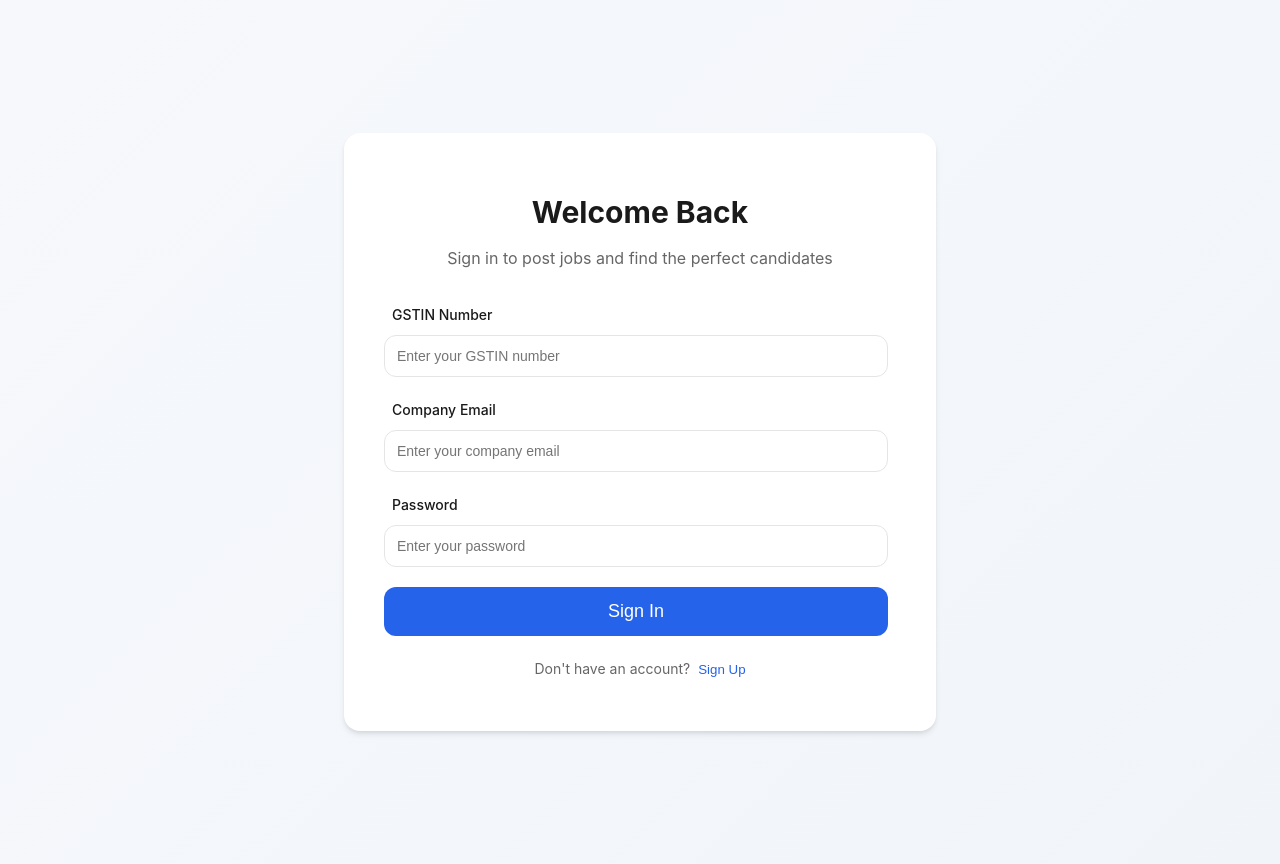
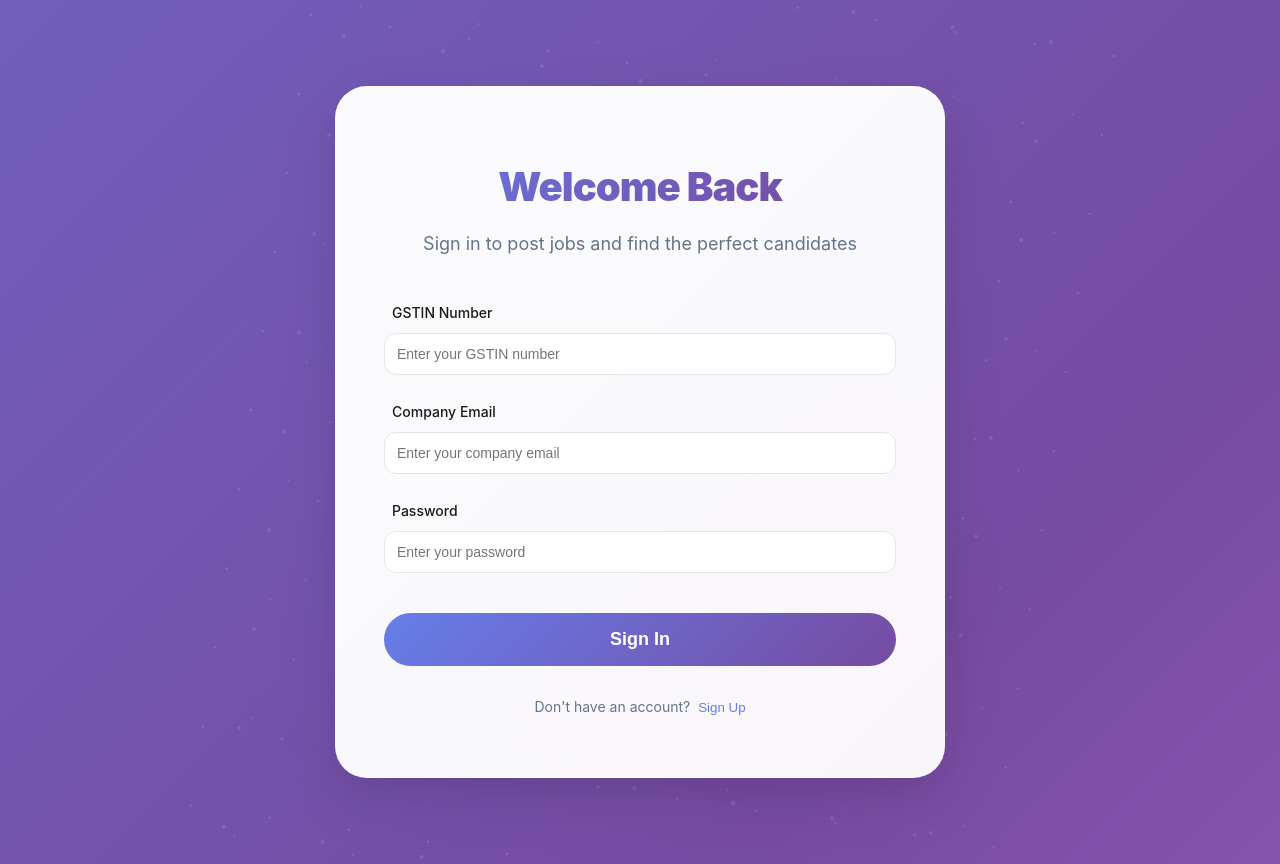
Before and after one commit to sumantajash1/JobBridge, a React (Create React App) app in the folder Frontend/: page /employer/signin in a window 1280 px wide. Built offline with nearby package versions, Linux system fonts and the light colour scheme.

Commit message:
Frontend Changes

```diff
--- a/Frontend/src/pages/CompanySignUp.css
+++ b/Frontend/src/pages/CompanySignUp.css
@@ -1,36 +1,111 @@
 .signup-container {
+  background: linear-gradient(135deg, #667eea 0%, #764ba2 50%, #f093fb 100%);
+  background-size: 400% 400%;
+  animation: gradientShift 8s ease infinite;
   min-height: 100vh;
   display: flex;
   align-items: center;
   justify-content: center;
   padding: 2rem;
-  background: linear-gradient(135deg, #f6f8fc 0%, #f1f5f9 100%);
+  position: relative;
+  overflow: hidden;
+}
+
+/* Animated background gradient */
+@keyframes gradientShift {
+  0% { background-position: 0% 50%; }
+  50% { background-position: 100% 50%; }
+  100% { background-position: 0% 50%; }
+}
+
+/* Floating particles effect */
+.signup-container::before {
+  content: '';
+  position: absolute;
+  top: 0;
+  left: 0;
+  right: 0;
+  bottom: 0;
+  background-image:
+    radial-gradient(circle at 20% 80%, rgba(255, 255, 255, 0.1) 2px, transparent 2px),
+    radial-gradient(circle at 80% 20%, rgba(255, 255, 255, 0.15) 1px, transparent 1px),
+    radial-gradient(circle at 40% 40%, rgba(255, 255, 255, 0.1) 1px, transparent 1px);
+  background-size: 100px 100px, 80px 80px, 120px 120px;
+  animation: float 20s linear infinite;
+}
+
+@keyframes float {
+  0% { transform: translateY(0px) rotate(0deg); }
+  100% { transform: translateY(-100px) rotate(360deg); }
 }
 
 .signup-card {
   width: 100%;
   max-width: 64rem;
-  background: white;
-  border-radius: 1rem;
-  box-shadow: 0 4px 6px -1px rgba(0, 0, 0, 0.1), 0 2px 4px -1px rgba(0, 0, 0, 0.06);
   padding: 3rem;
+  border-radius: 32px;
+  background: rgba(255, 255, 255, 0.95);
+  backdrop-filter: blur(20px);
+  border: 1px solid rgba(255, 255, 255, 0.2);
+  box-shadow:
+    0 20px 60px rgba(0, 0, 0, 0.1),
+    0 8px 32px rgba(0, 0, 0, 0.05),
+    inset 0 1px 0 rgba(255, 255, 255, 0.8);
+  transition: all 0.4s cubic-bezier(0.4, 0, 0.2, 1);
+  position: relative;
+  z-index: 1;
+}
+
+.signup-card::before {
+  content: '';
+  position: absolute;
+  top: 0;
+  left: 0;
+  right: 0;
+  bottom: 0;
+  border-radius: 32px;
+  background: linear-gradient(135deg, rgba(255, 255, 255, 0.4), rgba(255, 255, 255, 0.1));
+  z-index: -1;
+}
+
+.signup-card:hover {
+  transform: translateY(-10px) scale(1.02);
+  box-shadow:
+    0 30px 80px rgba(0, 0, 0, 0.15),
+    0 12px 40px rgba(0, 0, 0, 0.08),
+    inset 0 1px 0 rgba(255, 255, 255, 0.9);
 }
 
 .signup-header {
   text-align: center;
-  margin-bottom: 3rem;
+  margin-bottom: 2.5rem;
 }
 
 .signup-header h1 {
-  font-size: 2rem;
-  font-weight: 700;
-  color: #1a1a1a;
-  margin-bottom: 0.75rem;
+  font-weight: 900;
+  background: linear-gradient(135deg, #667eea, #764ba2, #f093fb);
+  background-clip: text;
+  -webkit-background-clip: text;
+  -webkit-text-fill-color: transparent;
+  background-size: 200% 200%;
+  animation: textGradient 3s ease infinite;
+  font-size: 2.5rem;
+  margin-bottom: 1rem;
+  letter-spacing: -1px;
+}
+
+@keyframes textGradient {
+  0%, 100% { background-position: 0% 50%; }
+  50% { background-position: 100% 50%; }
 }
 
 .signup-header p {
-  color: #666;
+  color: #64748b;
   font-size: 1.125rem;
+  line-height: 1.7;
+  margin-bottom: 2rem;
+  text-align: center;
+  font-weight: 400;
 }
 
 .signup-form {
@@ -62,13 +137,14 @@
   border: 1px solid #e5e5e5;
   border-radius: 0.75rem;
   background: #ffffff;
+  transition: all 0.2s ease;
   font-size: 0.875rem;
 }
 
 .form-field input:focus {
   outline: none;
-  border-color: #2563eb;
-  box-shadow: 0 0 0 3px rgba(37, 99, 235, 0.1);
+  border-color: #667eea;
+  box-shadow: 0 0 0 3px rgba(102, 126, 234, 0.1);
 }
 
 .error-message {
@@ -79,7 +155,7 @@
 }
 
 .form-field.error input {
-  border-color: #e5e5e5;
+  border-color: #ef4444;
 }
 
 .form-field.error .error-message {
@@ -95,42 +171,73 @@
 }
 
 .submit-btn {
-  background: #2563eb;
+  background: linear-gradient(135deg, #667eea 0%, #764ba2 100%);
   color: white;
-  padding: 0.875rem 2rem;
+  padding: 1rem 2rem;
   border: none;
-  border-radius: 0.75rem;
-  font-weight: 500;
+  border-radius: 50px;
+  font-weight: 600;
+  font-size: 1.125rem;
   cursor: pointer;
+  transition: all 0.4s cubic-bezier(0.4, 0, 0.2, 1);
+  position: relative;
+  overflow: hidden;
   min-width: 200px;
 }
 
+.submit-btn::before {
+  content: '';
+  position: absolute;
+  top: 0;
+  left: -100%;
+  width: 100%;
+  height: 100%;
+  background: linear-gradient(90deg, transparent, rgba(255, 255, 255, 0.3), transparent);
+  transition: left 0.6s ease;
+}
+
+.submit-btn:hover::before {
+  left: 100%;
+}
+
 .submit-btn:hover {
-  background: #1d4ed8;
+  transform: translateY(-3px) scale(1.05);
+  background: linear-gradient(135deg, #764ba2 0%, #667eea 100%);
+  box-shadow: 0 15px 40px rgba(102, 126, 234, 0.4);
+}
+
+.submit-btn:active {
+  transform: translateY(-1px) scale(1.02);
 }
 
 .signin-link {
-  color: #666;
+  color: #64748b;
   font-size: 0.875rem;
 }
 
 .link-btn {
   background: none;
   border: none;
-  color: #2563eb;
+  color: #667eea;
   font-weight: 500;
   cursor: pointer;
   padding: 0;
   margin-left: 0.25rem;
+  transition: color 0.2s ease;
 }
 
 .link-btn:hover {
-  text-decoration: underline;
+  color: #764ba2;
 }
 
 @media (max-width: 768px) {
+  .signup-container {
+    padding: 1rem;
+  }
+
   .signup-card {
     padding: 2rem;
+    border-radius: 24px;
   }
 
   .form-grid {
@@ -138,6 +245,10 @@
   }
 
   .signup-header h1 {
-    font-size: 1.75rem;
+    font-size: 2rem;
+  }
+
+  .signup-header p {
+    font-size: 1rem;
   }
 }
--- a/Frontend/src/pages/PostJobs.css
+++ b/Frontend/src/pages/PostJobs.css
@@ -1,28 +1,43 @@
 .job-posting-card {
   width: 100%;
   max-width: 64rem;
-  margin: 0 auto;
-  background: rgba(255, 255, 255, 0.8);
-  backdrop-filter: blur(12px);
-  border: none;
-  box-shadow: 0 25px 50px -12px rgba(0, 0, 0, 0.25);
-  border-radius: 1rem;
-  transition: all 0.5s ease;
+  margin: 2rem auto;
+  padding: 3rem;
+  border-radius: 32px;
+  background: rgba(255, 255, 255, 0.95);
+  backdrop-filter: blur(20px);
+  border: 1px solid rgba(255, 255, 255, 0.2);
+  box-shadow:
+    0 20px 60px rgba(0, 0, 0, 0.1),
+    0 8px 32px rgba(0, 0, 0, 0.05),
+    inset 0 1px 0 rgba(255, 255, 255, 0.8);
+  transition: all 0.4s cubic-bezier(0.4, 0, 0.2, 1);
+  position: relative;
+  z-index: 1;
+}
+
+.job-posting-card::before {
+  content: '';
+  position: absolute;
+  top: 0;
+  left: 0;
+  right: 0;
+  bottom: 0;
+  border-radius: 32px;
+  background: linear-gradient(135deg, rgba(255, 255, 255, 0.4), rgba(255, 255, 255, 0.1));
+  z-index: -1;
 }
 
 .job-posting-card:hover {
-  box-shadow: 0 32px 64px -12px rgba(0, 0, 0, 0.35);
-  transform: translateY(-8px);
+  transform: translateY(-10px) scale(1.02);
+  box-shadow:
+    0 30px 80px rgba(0, 0, 0, 0.15),
+    0 12px 40px rgba(0, 0, 0, 0.08),
+    inset 0 1px 0 rgba(255, 255, 255, 0.9);
 }
 
 .card-content {
-  padding: 3rem;
-}
-
-@media (min-width: 1024px) {
-  .card-content {
-    padding: 3rem;
-  }
+  padding: 0;
 }
 
 /* Header */
@@ -49,26 +64,30 @@
 }
 
 .title {
-  font-size: 2.5rem;
-  font-weight: bold;
-  background: linear-gradient(to right, #1d4ed8, #7c3aed);
+  font-weight: 900;
+  background: linear-gradient(135deg, #667eea, #764ba2, #f093fb);
   background-clip: text;
   -webkit-background-clip: text;
-  color: transparent;
+  -webkit-text-fill-color: transparent;
+  background-size: 200% 200%;
+  animation: textGradient 3s ease infinite;
+  font-size: 2.5rem;
   margin-bottom: 1rem;
+  letter-spacing: -1px;
 }
 
-@media (min-width: 1024px) {
-  .title {
-    font-size: 3rem;
-  }
+@keyframes textGradient {
+  0%, 100% { background-position: 0% 50%; }
+  50% { background-position: 100% 50%; }
 }
 
 .subtitle {
-  color: #6b7280;
+  color: #64748b;
   font-size: 1.125rem;
-  max-width: 32rem;
-  margin: 0 auto;
+  line-height: 1.7;
+  margin-bottom: 2rem;
+  text-align: center;
+  font-weight: 400;
 }
 
 /* Job Type Toggle */
@@ -83,9 +102,10 @@
   max-width: 28rem;
   display: grid;
   grid-template-columns: 1fr 1fr;
-  background-color: #f3f4f6;
+  background: rgba(243, 244, 246, 0.5);
   padding: 0.25rem;
   border-radius: 1rem;
+  backdrop-filter: blur(10px);
 }
 
 .tab {
@@ -96,11 +116,13 @@
   cursor: pointer;
   transition: all 0.3s ease;
   font-weight: 500;
+  color: #64748b;
 }
 
 .tab.active {
-  background-color: #2563eb;
+  background: linear-gradient(135deg, #667eea 0%, #764ba2 100%);
   color: white;
+  box-shadow: 0 4px 12px rgba(102, 126, 234, 0.2);
 }
 
 /* Form */
@@ -114,23 +136,24 @@
 .section {
   padding: 1.5rem;
   border-radius: 1rem;
-  background: #fafafa;
-  border: 1px solid #eee;
+  background: rgba(250, 250, 250, 0.8);
+  border: 1px solid rgba(238, 238, 238, 0.8);
+  backdrop-filter: blur(10px);
 }
 
 .basic-info {
-  background: linear-gradient(to right, #dbeafe, #e0e7ff);
-  border-color: #93c5fd;
+  background: linear-gradient(135deg, rgba(219, 234, 254, 0.8), rgba(224, 231, 255, 0.8));
+  border-color: rgba(147, 197, 253, 0.5);
 }
 
 .job-details {
-  background: linear-gradient(to right, #dcfce7, #dbeafe);
-  border-color: #86efac;
+  background: linear-gradient(135deg, rgba(220, 252, 231, 0.8), rgba(219, 234, 254, 0.8));
+  border-color: rgba(134, 239, 172, 0.5);
 }
 
 .skills {
-  background: linear-gradient(to right, #fae8ff, #fce7f3);
-  border-color: #d8b4fe;
+  background: linear-gradient(135deg, rgba(250, 232, 255, 0.8), rgba(252, 231, 243, 0.8));
+  border-color: rgba(216, 180, 254, 0.5);
 }
 
 .section-title {
@@ -178,7 +201,7 @@
   padding: 0.75rem;
   border: 1px solid #e5e5e5;
   border-radius: 0.75rem;
-  background: #ffffff;
+  background: rgba(255, 255, 255, 0.9);
   transition: all 0.2s ease;
   font-size: 0.875rem;
 }
@@ -193,8 +216,8 @@
 .form-field select:focus,
 .form-field textarea:focus {
   outline: none;
-  border-color: #3b82f6;
-  box-shadow: 0 10px 15px -3px rgba(0, 0, 0, 0.1);
+  border-color: #667eea;
+  box-shadow: 0 0 0 3px rgba(102, 126, 234, 0.1);
 }
 
 .form-field textarea {
@@ -214,7 +237,7 @@
 }
 
 .add-skill-btn {
-  background-color: #2563eb;
+  background: linear-gradient(135deg, #667eea 0%, #764ba2 100%);
   color: white;
   border: none;
   padding: 0.75rem 1.25rem;
@@ -225,7 +248,9 @@
 }
 
 .add-skill-btn:hover {
-  background-color: #6d28d9;
+  background: linear-gradient(135deg, #764ba2 0%, #667eea 100%);
+  transform: translateY(-2px);
+  box-shadow: 0 4px 12px rgba(102, 126, 234, 0.2);
 }
 
 .skills-list {
@@ -236,7 +261,7 @@
 }
 
 .skill-badge {
-  background-color: #f3f4f6;
+  background: rgba(243, 244, 246, 0.8);
   color: #1a1a1a;
   padding: 0.5rem 0.75rem;
   border-radius: 0.75rem;
@@ -244,25 +269,27 @@
   align-items: center;
   gap: 0.5rem;
   font-size: 0.875rem;
-  border: 1px solid #e5e5e5;
+  border: 1px solid rgba(229, 229, 229, 0.8);
+  backdrop-filter: blur(10px);
 }
 
 .skill-badge:hover {
-  background-color: #c7d2fe;
+  background: rgba(199, 210, 254, 0.8);
 }
 
 .remove-skill {
   background: none;
   border: none;
-  color: #7c3aed;
+  color: #764ba2;
   cursor: pointer;
   font-size: 0.75rem;
   padding: 0;
   margin-left: 0.25rem;
+  transition: color 0.2s ease;
 }
 
 .remove-skill:hover {
-  color: #6d28d9;
+  color: #667eea;
 }
 
 /* Submit Section */
@@ -272,22 +299,42 @@
 }
 
 .submit-btn {
-  background: linear-gradient(to right, #2563eb, #7c3aed);
+  background: linear-gradient(135deg, #667eea 0%, #764ba2 100%);
   color: white;
   padding: 1rem 3rem;
   font-size: 1.125rem;
   font-weight: 600;
-  border-radius: 1rem;
+  border-radius: 50px;
   border: none;
   cursor: pointer;
   transition: all 0.3s ease;
-  transform: scale(1);
+  position: relative;
+  overflow: hidden;
+}
+
+.submit-btn::before {
+  content: '';
+  position: absolute;
+  top: 0;
+  left: -100%;
+  width: 100%;
+  height: 100%;
+  background: linear-gradient(90deg, transparent, rgba(255, 255, 255, 0.3), transparent);
+  transition: left 0.6s ease;
+}
+
+.submit-btn:hover::before {
+  left: 100%;
 }
 
 .submit-btn:hover:not(:disabled) {
-  background: linear-gradient(to right, #1d4ed8, #6d28d9);
-  transform: scale(1.05);
-  box-shadow: 0 20px 25px -5px rgba(0, 0, 0, 0.1);
+  transform: translateY(-3px) scale(1.05);
+  background: linear-gradient(135deg, #764ba2 0%, #667eea 100%);
+  box-shadow: 0 15px 40px rgba(102, 126, 234, 0.4);
+}
+
+.submit-btn:active:not(:disabled) {
+  transform: translateY(-1px) scale(1.02);
 }
 
 .submit-btn:disabled {
@@ -307,3 +354,24 @@
   display: inline-block;
   animation: spin 1s linear infinite;
 }
+
+/* Responsive Design */
+@media (max-width: 768px) {
+  .job-posting-card {
+    margin: 1rem;
+    padding: 2rem;
+    border-radius: 24px;
+  }
+
+  .title {
+    font-size: 2rem;
+  }
+
+  .subtitle {
+    font-size: 1rem;
+  }
+
+  .form-grid {
+    grid-template-columns: 1fr;
+  }
+}
--- a/Frontend/src/pages/companySignIn.css
+++ b/Frontend/src/pages/companySignIn.css
@@ -1,37 +1,111 @@
 .auth-container {
+  background: linear-gradient(135deg, #667eea 0%, #764ba2 50%, #f093fb 100%);
+  background-size: 400% 400%;
+  animation: gradientShift 8s ease infinite;
   min-height: 100vh;
   display: flex;
   align-items: center;
   justify-content: center;
   padding: 2rem;
-  background: linear-gradient(135deg, #f6f8fc 0%, #f1f5f9 100%);
+  position: relative;
+  overflow: hidden;
+}
+
+/* Animated background gradient */
+@keyframes gradientShift {
+  0% { background-position: 0% 50%; }
+  50% { background-position: 100% 50%; }
+  100% { background-position: 0% 50%; }
+}
+
+/* Floating particles effect */
+.auth-container::before {
+  content: '';
+  position: absolute;
+  top: 0;
+  left: 0;
+  right: 0;
+  bottom: 0;
+  background-image:
+    radial-gradient(circle at 20% 80%, rgba(255, 255, 255, 0.1) 2px, transparent 2px),
+    radial-gradient(circle at 80% 20%, rgba(255, 255, 255, 0.15) 1px, transparent 1px),
+    radial-gradient(circle at 40% 40%, rgba(255, 255, 255, 0.1) 1px, transparent 1px);
+  background-size: 100px 100px, 80px 80px, 120px 120px;
+  animation: float 20s linear infinite;
+}
+
+@keyframes float {
+  0% { transform: translateY(0px) rotate(0deg); }
+  100% { transform: translateY(-100px) rotate(360deg); }
 }
 
 .auth-card {
   width: 100%;
   max-width: 32rem;
-  background: white;
-  border-radius: 1rem;
-  box-shadow: 0 4px 6px -1px rgba(0, 0, 0, 0.1), 0 2px 4px -1px rgba(0, 0, 0, 0.06);
-  padding: 2.5rem;
+  padding: 3rem;
+  border-radius: 32px;
+  background: rgba(255, 255, 255, 0.95);
+  backdrop-filter: blur(20px);
+  border: 1px solid rgba(255, 255, 255, 0.2);
+  box-shadow:
+    0 20px 60px rgba(0, 0, 0, 0.1),
+    0 8px 32px rgba(0, 0, 0, 0.05),
+    inset 0 1px 0 rgba(255, 255, 255, 0.8);
+  transition: all 0.4s cubic-bezier(0.4, 0, 0.2, 1);
+  position: relative;
+  z-index: 1;
+}
+
+.auth-card::before {
+  content: '';
+  position: absolute;
+  top: 0;
+  left: 0;
+  right: 0;
+  bottom: 0;
+  border-radius: 32px;
+  background: linear-gradient(135deg, rgba(255, 255, 255, 0.4), rgba(255, 255, 255, 0.1));
+  z-index: -1;
+}
+
+.auth-card:hover {
+  transform: translateY(-10px) scale(1.02);
+  box-shadow:
+    0 30px 80px rgba(0, 0, 0, 0.15),
+    0 12px 40px rgba(0, 0, 0, 0.08),
+    inset 0 1px 0 rgba(255, 255, 255, 0.9);
 }
 
 .auth-header {
   text-align: center;
-  margin-bottom: 2rem;
+  margin-bottom: 2.5rem;
 }
 
 .auth-title {
-  font-size: 1.875rem;
-  font-weight: 700;
-  color: #1a1a1a;
-  margin-bottom: 0.75rem;
+  font-weight: 900;
+  background: linear-gradient(135deg, #667eea, #764ba2, #f093fb);
+  background-clip: text;
+  -webkit-background-clip: text;
+  -webkit-text-fill-color: transparent;
+  background-size: 200% 200%;
+  animation: textGradient 3s ease infinite;
+  font-size: 2.5rem;
+  margin-bottom: 1rem;
+  letter-spacing: -1px;
+}
+
+@keyframes textGradient {
+  0%, 100% { background-position: 0% 50%; }
+  50% { background-position: 100% 50%; }
 }
 
 .auth-subtitle {
-  color: #666;
-  font-size: 1rem;
-  line-height: 1.5;
+  color: #64748b;
+  font-size: 1.125rem;
+  line-height: 1.7;
+  margin-bottom: 2rem;
+  text-align: center;
+  font-weight: 400;
 }
 
 .auth-toggle {
@@ -63,10 +137,7 @@
 .auth-form {
   display: flex;
   flex-direction: column;
-  gap: 1.25rem;
-  max-height: 70vh;
-  overflow-y: auto;
-  padding-right: 0.5rem;
+  gap: 1.5rem;
 }
 
 .auth-form::-webkit-scrollbar {
@@ -110,8 +181,8 @@
 
 .form-field input:focus {
   outline: none;
-  border-color: #2563eb;
-  box-shadow: 0 0 0 3px rgba(37, 99, 235, 0.1);
+  border-color: #667eea;
+  box-shadow: 0 0 0 3px rgba(102, 126, 234, 0.1);
 }
 
 .error-message {
@@ -122,7 +193,7 @@
 }
 
 .form-field.error input {
-  border-color: #e5e5e5;
+  border-color: #ef4444;
 }
 
 .form-field.error .error-message {
@@ -130,50 +201,82 @@
 }
 
 .submit-btn {
-  background: #2563eb;
+  background: linear-gradient(135deg, #667eea 0%, #764ba2 100%);
   color: white;
-  padding: 0.875rem;
+  padding: 1rem 2rem;
   border: none;
-  border-radius: 0.75rem;
-  font-weight: 500;
+  border-radius: 50px;
+  font-weight: 600;
+  font-size: 1.125rem;
   cursor: pointer;
+  transition: all 0.4s cubic-bezier(0.4, 0, 0.2, 1);
+  position: relative;
+  overflow: hidden;
+  margin-top: 1rem;
+}
+
+.submit-btn::before {
+  content: '';
+  position: absolute;
+  top: 0;
+  left: -100%;
+  width: 100%;
+  height: 100%;
+  background: linear-gradient(90deg, transparent, rgba(255, 255, 255, 0.3), transparent);
+  transition: left 0.6s ease;
+}
+
+.submit-btn:hover::before {
+  left: 100%;
 }
 
 .submit-btn:hover {
-  background: #1d4ed8;
+  transform: translateY(-3px) scale(1.05);
+  background: linear-gradient(135deg, #764ba2 0%, #667eea 100%);
+  box-shadow: 0 15px 40px rgba(102, 126, 234, 0.4);
+}
+
+.submit-btn:active {
+  transform: translateY(-1px) scale(1.02);
 }
 
 .auth-footer {
+  margin-top: 2rem;
   text-align: center;
-  margin-top: 1.5rem;
-  color: #666;
+  color: #64748b;
   font-size: 0.875rem;
 }
 
 .link-btn {
   background: none;
   border: none;
-  color: #2563eb;
+  color: #667eea;
   font-weight: 500;
   cursor: pointer;
   padding: 0;
   margin-left: 0.25rem;
+  transition: color 0.2s ease;
 }
 
 .link-btn:hover {
-  text-decoration: underline;
+  color: #764ba2;
 }
 
-@media (max-width: 640px) {
+@media (max-width: 768px) {
+  .auth-container {
+    padding: 1rem;
+  }
+
   .auth-card {
-    padding: 1.5rem;
+    padding: 2rem;
+    border-radius: 24px;
   }
 
   .auth-title {
-    font-size: 1.5rem;
+    font-size: 2rem;
   }
 
-  .auth-form {
-    max-height: 60vh;
+  .auth-subtitle {
+    font-size: 1rem;
   }
 }
```
Also changed, not shown: Frontend/src/pages/Home.css (+7 -6 lines).
